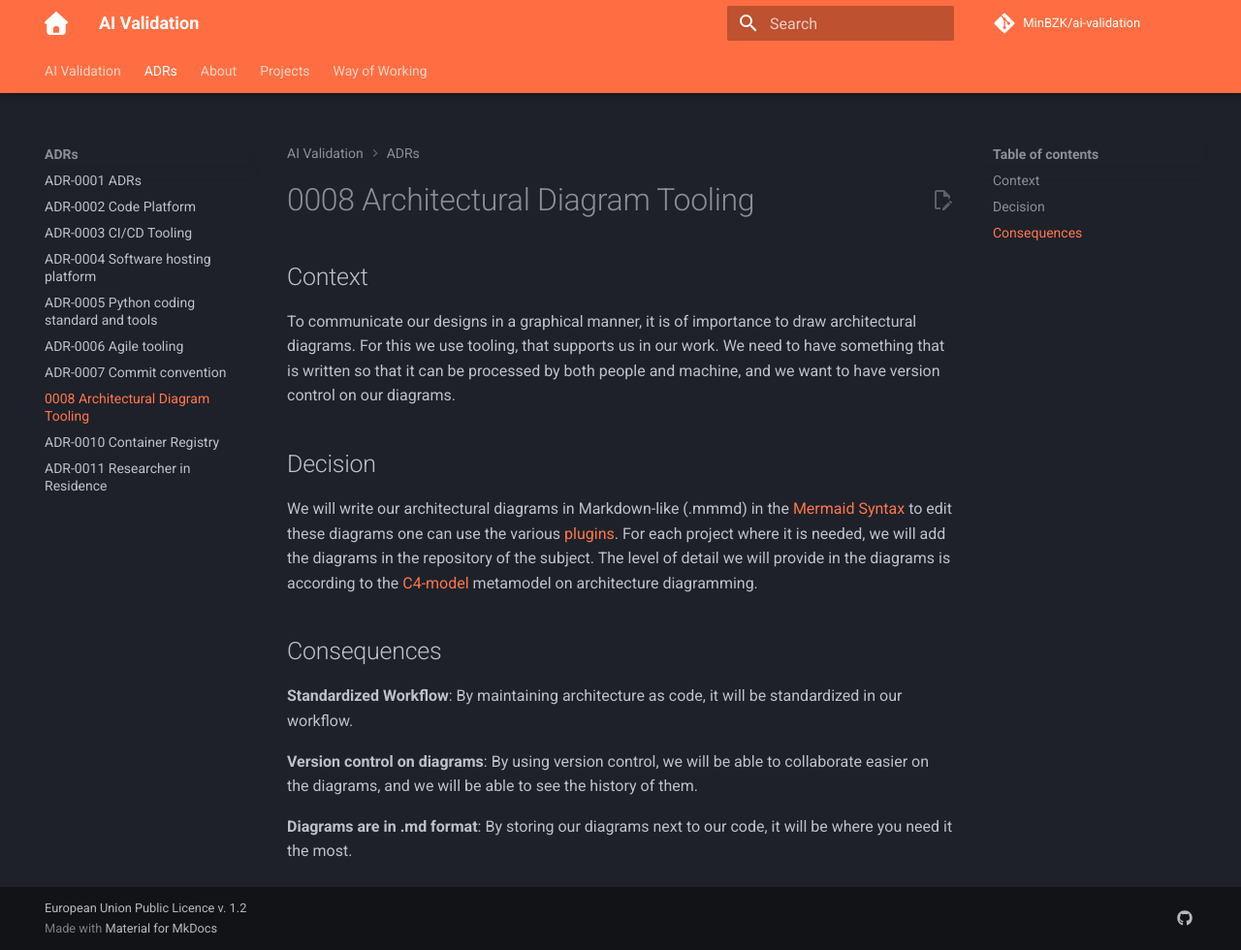
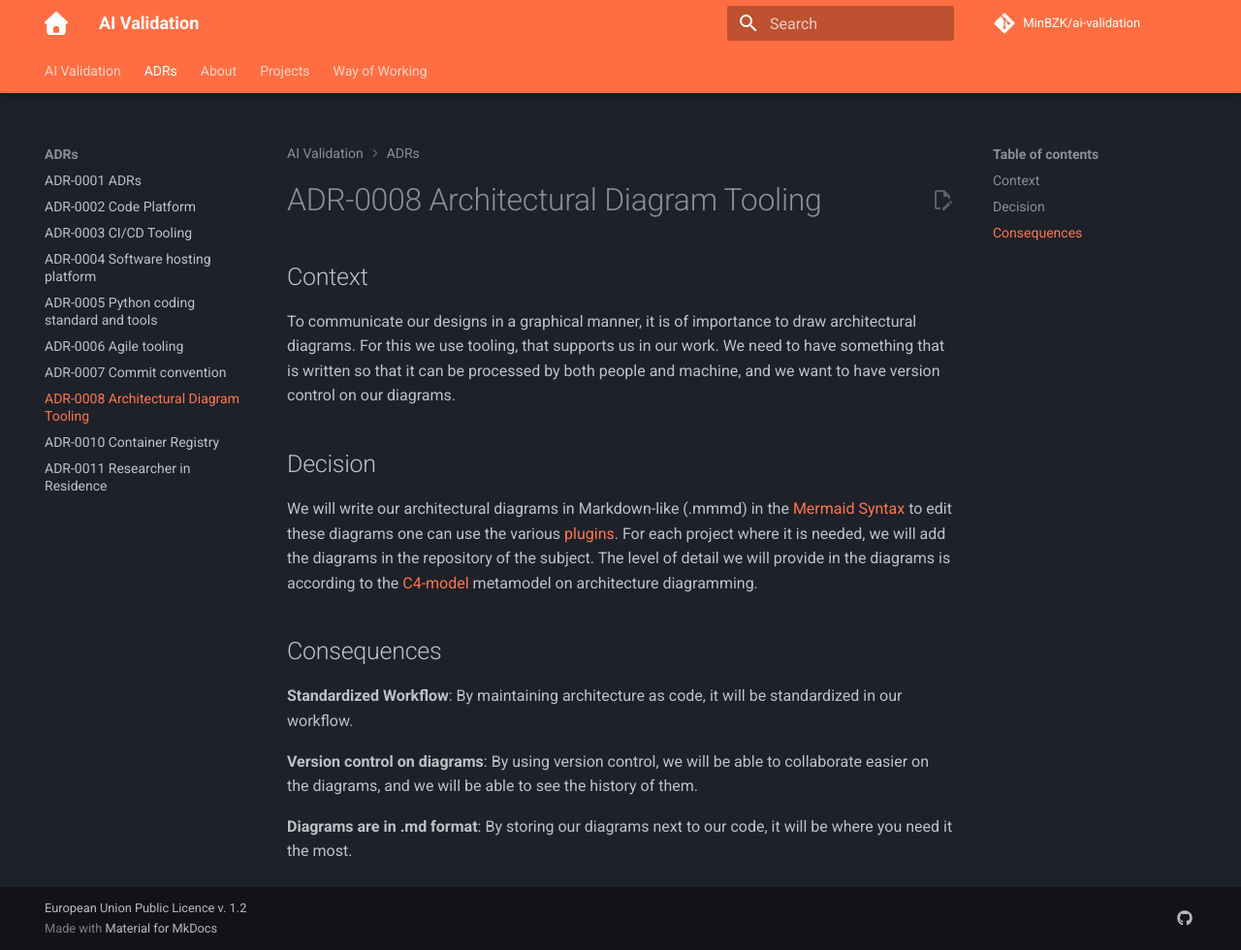
Before and after one commit to MinBZK/ai-validation, an MkDocs documentation site: the page built from docs/ADRs/0008-architectural-diagram-tooling.md, in a window 1280 px wide and 980 px high. Shown: the whole window at 97% size. Built offline with MkDocs 1.6.1 and Material for MkDocs 9.7.7, drawn with Linux system fonts in a browser that asks for light colours; plug-ins that fetch from the network failed and are left out; comment, search, counter and statistics services are not loaded; part of the change alters nothing that is shown.

Commit message:
Fix format ADRs

```diff
--- a/docs/ADRs/0008-architectural-diagram-tooling.md
+++ b/docs/ADRs/0008-architectural-diagram-tooling.md
@@ -1,10 +1,4 @@
----
-    title: 0008 Architectural Diagram Tooling
-    adr:
-        author: Laurens Weijs
-        created: 04-Mar-2024
-        status:  accepted
----
+# ADR-0008 Architectural Diagram Tooling
 
 ## Context
 
```
Also changed, not shown: docs/ADRs/0006-agile-tooling.md (+0 -1 lines).
